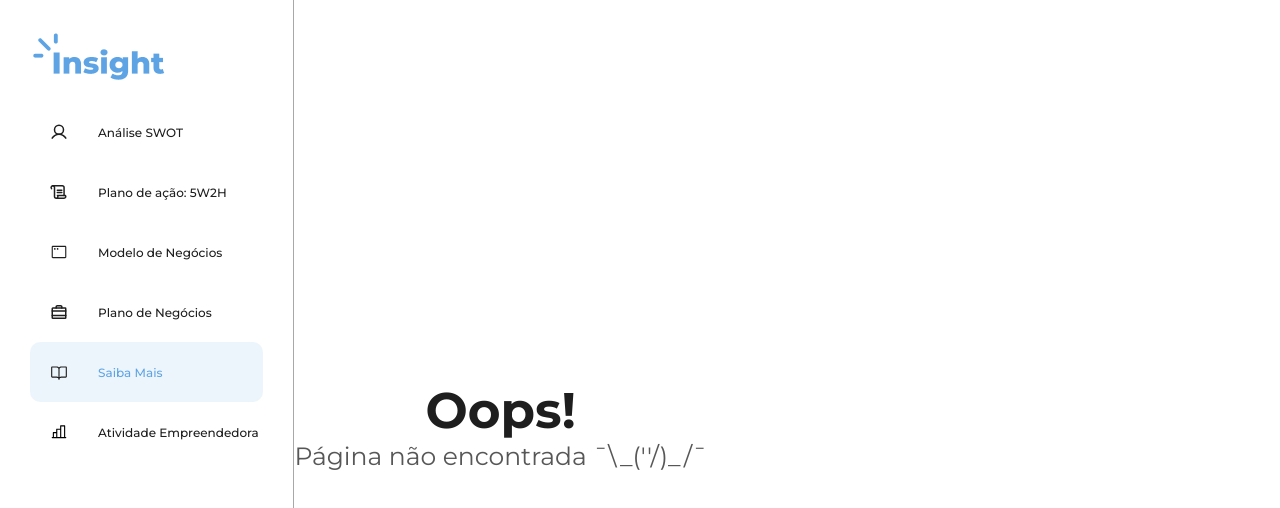
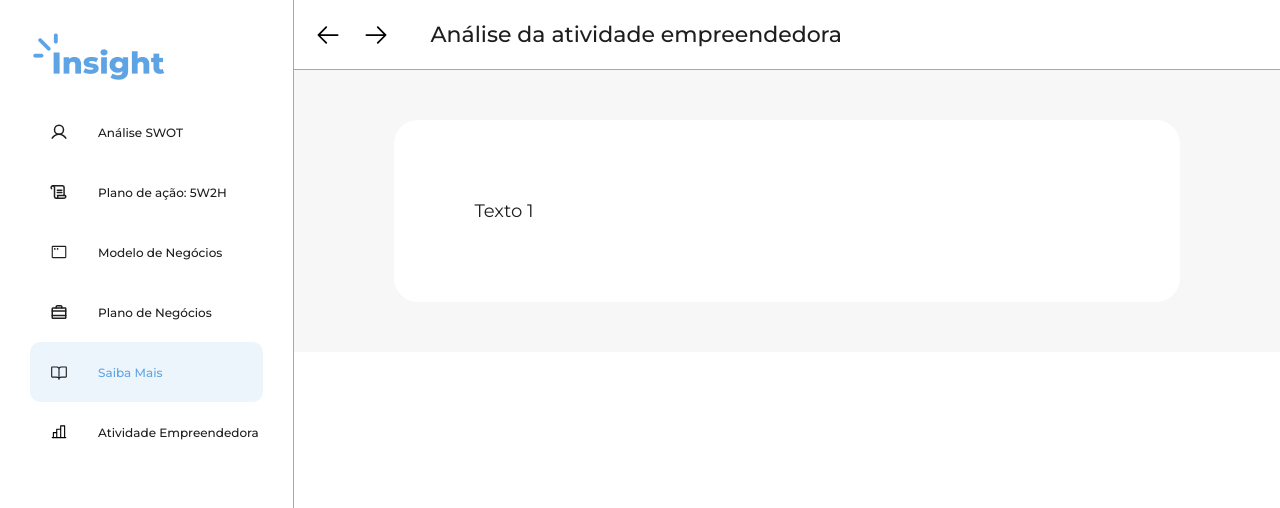
Before and after one commit to limarich/empreendify, a React (Vite) app: page /entrepreneurial-activity/1 in a window 1280 px wide. Shown: the top 508 px of the page. Built offline with nearby package versions, Linux system fonts and the light colour scheme.

Commit message:
Roteamento da atividade empreendedora

```diff
--- a/src/pages/EntrepreneurialActivity/EntrepreneurialCard/index.jsx
+++ b/src/pages/EntrepreneurialActivity/EntrepreneurialCard/index.jsx
@@ -14,7 +14,7 @@ export const EntrepreneurialCard = () => {
         className="link"
         href="#"
         onClick={() => {
-          navigate('/entrepreneurial-text')
+          navigate('/entrepreneurial-activity/1')
         }}
       >
         Saiba Mais
--- a/src/pages/EntrepreneurialActivity/TextEntreprenaurialActivity/index.jsx
+++ b/src/pages/EntrepreneurialActivity/TextEntreprenaurialActivity/index.jsx
@@ -2,40 +2,84 @@ import React from "react";
 import styles from './styles.module.css';
 
 import { ArrowRight, ArrowLeft } from "@phosphor-icons/react";
+import { useNavigate, useParams } from "react-router-dom";
 
-export const TextEntreprenaurialActivity = () => {
+const texts = [
+  {
+    title: "Análise da atividade empreendedora",
+    text: "Texto 1"
+  },
+  {
+    title: "Quais os setores funcionais da empresa?",
+    text: "Texto 2"
+  },
+  {
+    title: "Entrevista com os coordenadores de cada setor",
+    text: "Texto 3"
+  },
+  {
+    title: "Quais os principais problemas pós observação e diagnóstico?",
+    text: "Texto 4"
+  },
+  {
+    title: "Observação e Diagnóstico",
+    text: "Texto 5"
+  },
+  {
+    title: "Análise da Atividade Empreendedora",
+    text: "Texto 6"
+  },
+  {
+    title: "Ferramentas importantes para melhoria de processos",
+    text: "Texto 7"
+  },
+  {
+    title: "Ativos intangíveis",
+    text: "Texto 8"
+  },
+]
+
+export const TextEntreprenaurialActivity = (props) => {
+  const navigate = useNavigate();
+
+  const { textID } = useParams();
+  console.log(textID);
+
   return(
     <div className={styles.textEntreprenaurialActivity}>
       <div className={styles.headerEntreprenaur}>
-        <button href="#" className={styles.goBack}>
+        <button href="#" className={styles.goBack}
+          onClick={() => {
+            const value = Number(textID) - 1;
+            if(value > 0) {
+              navigate(`/entrepreneurial-activity/${value}`)
+            }
+          }}
+        >
           <ArrowLeft size={28} color="#000" style={{
             margin: 20
           }} />
         </button>
-        <button href="#" className={styles.goFoward}>
+        <button href="#" className={styles.goFoward}
+          onClick={() => {
+            const value = Number(textID) + 1;
+            if(value <= texts.length) {
+              navigate(`/entrepreneurial-activity/${value}`)
+            }
+          }}
+        >
           <ArrowRight size={28} color="#000" style={{
             marginRight: 20
           }} />
         </button>
-        <h2 className={styles.title}>Análise da Atividade Empreendedora</h2>
+        <h2 className={styles.title}>
+          {texts[textID - 1].title}
+        </h2>
       </div>
       <div className={styles.container}>
         <div className={styles.contentContainer}>
           <p className={styles.text}>
-          À primeira vista o Business Model Canvas parece um simples diagrama. A facilidade de análise que ele traz só passa a ser realmente compreendida à medida que começarmos a visualizar exemplos e a utilizá-lo em nosso dia-a-dia.
-          <br />
-          <br />
-          À primeira vista o Business Model Canvas parece um simples diagrama. A facilidade de análise que ele traz só passa a ser realmente compreendida à medida que começarmos a visualizar exemplos e a utilizá-lo em nosso dia-a-dia.
-          À primeira vista o Business Model Canvas parece um simples diagrama. A facilidade de análise que ele traz só passa a ser realmente compreendida à medida que começarmos a visualizar exemplos e a utilizá-lo em nosso dia-a-dia.
-          À primeira vista o Business Model Canvas parece um simples diagrama. A facilidade de análise que ele traz só passa a ser realmente compreendida à medida que começarmos a visualizar exemplos e a utilizá-lo em nosso dia-a-dia.
-          À primeira vista o Business Model Canvas parece um simples diagrama. A facilidade de análise que ele traz só passa a ser realmente compreendida à medida que começarmos a visualizar exemplos e a utilizá-lo em nosso dia-a-dia.
-          À primeira vista o Business Model Canvas parece um simples diagrama. A facilidade de análise que ele traz só passa a ser realmente compreendida à medida que começarmos a visualizar exemplos e a utilizá-lo em nosso dia-a-dia.
-          <br />
-          À primeira vista o Business Model Canvas parece um simples diagrama. A facilidade de análise que ele traz só passa a ser realmente compreendida à medida que começarmos a visualizar exemplos e a utilizá-lo em nosso dia-a-dia.
-          À primeira vista o Business Model Canvas parece um simples diagrama. A facilidade de análise que ele traz só passa a ser realmente compreendida à medida que começarmos a visualizar exemplos e a utilizá-lo em nosso dia-a-dia.
-          <br />
-          <br />
-          À primeira vista o Business Model Canvas parece um simples diagrama. A facilidade de análise que ele traz só passa a ser realmente compreendida à medida que começarmos a visualizar exemplos e a utilizá-lo em nosso dia-a-dia.
+            {texts[textID - 1].text}
           </p>
         </div>
       </div>
--- a/src/routes/routes.jsx
+++ b/src/routes/routes.jsx
@@ -31,9 +31,9 @@ export const Routes = () => {
       <Route path="/business-plan" Component={BusinessPlan} />
 
       <Route path="/form" Component={Form} />
+
       <Route path="/entrepreneurial-activity" Component={EntrepreneurialActivity} />
-      <Route path="/entrepreneurial-text" Component={TextEntreprenaurialActivity} />
-
+      <Route path="/entrepreneurial-activity/:textID" Component={TextEntreprenaurialActivity} />
     </Switch>
   );
 };
```
